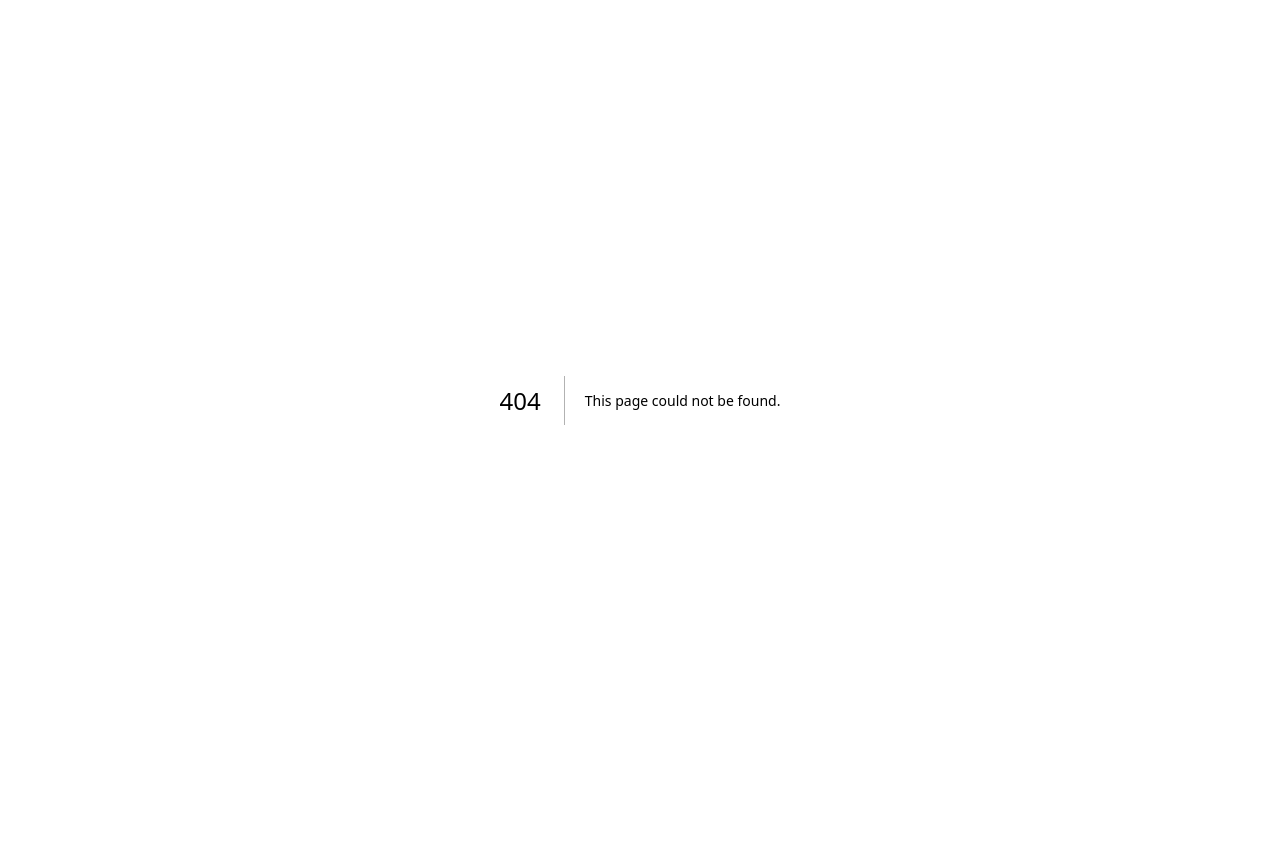
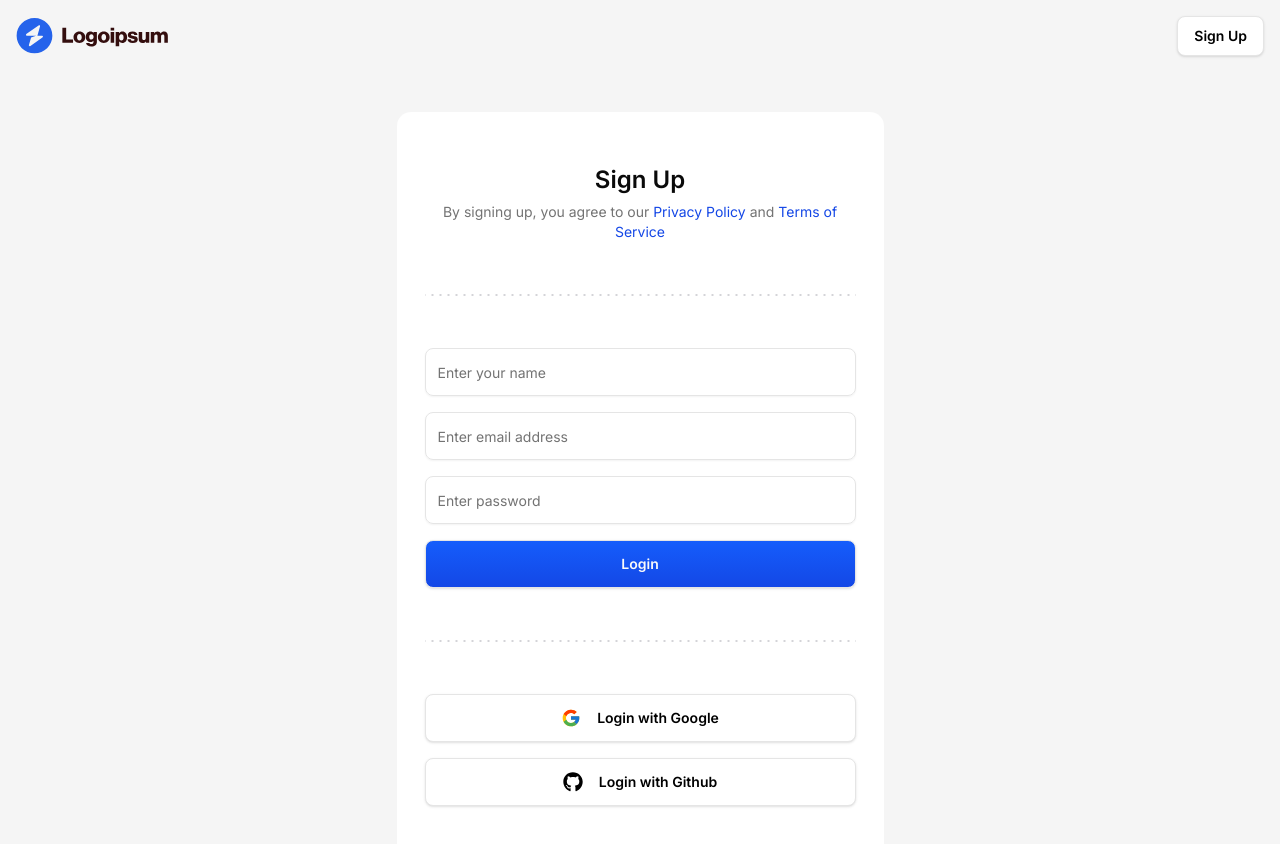
Before and after one commit to convexhull/projectx, a Next.js app: page /sign-up in a window 1280 px wide. Before the commit this address had no page. Shown: the top 844 px of the page. Before the commit the page ends 800 px from the top, so only its background shows below. Built offline with nearby package versions, Linux system fonts and the light colour scheme.

Commit message:
Create UI for sign-up page

```diff
--- a/package.json
+++ b/package.json
@@ -31,6 +31,7 @@
     "react-day-picker": "^8.10.1",
     "react-dom": "^19.0.0",
     "react-hook-form": "^7.54.2",
+    "react-icons": "^5.5.0",
     "recharts": "^2.15.1",
     "sonner": "^2.0.1",
     "tailwind-merge": "^3.0.2",
--- /dev/null
+++ b/src/app/(auth)/sign-up/page.tsx
@@ -0,0 +1,9 @@
+"use client";
+
+import { SignUpCard } from "@/features/auth/components/sign-up-card";
+
+const SignUP = () => {
+  return <SignUpCard />;
+};
+
+export default SignUP;
--- /dev/null
+++ b/src/features/auth/components/sign-up-card.tsx
@@ -0,0 +1,92 @@
+import { FcGoogle } from "react-icons/fc";
+import { FaGithub } from "react-icons/fa";
+import { DottedSeparator } from "@/components/dotted-separator";
+import {
+  Card,
+  CardContent,
+  CardDescription,
+  CardHeader,
+  CardTitle,
+} from "@/components/ui/card";
+import { Input } from "@/components/ui/input";
+import { Button } from "@/components/ui/button";
+import Link from "next/link";
+
+export const SignUpCard = () => {
+  return (
+    <Card className="w-full h-full md:w-[487px] border-none shadow-none">
+      <CardHeader className="flex flex-col items-center justify-center text-center p-7 ">
+        <CardTitle className="text-2xl">Sign Up</CardTitle>
+        <CardDescription>
+          By signing up, you agree to our{" "}
+          <Link href="/privacy-policy">
+            <span className="text-blue-700">Privacy Policy</span>
+          </Link>{" "}
+          and{" "}
+          <Link href="/terms">
+            <span className="text-blue-700">Terms of Service</span>
+          </Link>
+        </CardDescription>
+      </CardHeader>
+      <div className="px-7">
+        <DottedSeparator />
+      </div>
+      <CardContent className="p-7">
+        <form className="space-y-4">
+          <Input
+            required
+            type="text"
+            value=""
+            onChange={() => {}}
+            placeholder="Enter your name"
+            disabled={false}
+          />
+          <Input
+            required
+            type="email"
+            value=""
+            onChange={() => {}}
+            placeholder="Enter email address"
+            disabled={false}
+          />
+          <Input
+            required
+            type="password"
+            value=""
+            onChange={() => {}}
+            placeholder="Enter password"
+            disabled={false}
+            min={8}
+            max={256}
+          />
+          <Button disabled={false} size="lg" className="w-full">
+            Login
+          </Button>
+        </form>
+      </CardContent>
+      <div className="px-7">
+        <DottedSeparator />
+      </div>
+      <CardContent className="p-7 flex flex-col gap-y-4">
+        <Button
+          disabled={false}
+          variant="secondary"
+          size="lg"
+          className="w-full"
+        >
+          <FcGoogle className="mr-2 size-5" />
+          Login with Google
+        </Button>
+        <Button
+          disabled={false}
+          variant="secondary"
+          size="lg"
+          className="w-full"
+        >
+          <FaGithub className="mr-2 size-5" />
+          Login with Github
+        </Button>
+      </CardContent>
+    </Card>
+  );
+};
```
Also changed, not shown: 1 other file (tests, documents, lock files or other folders).
